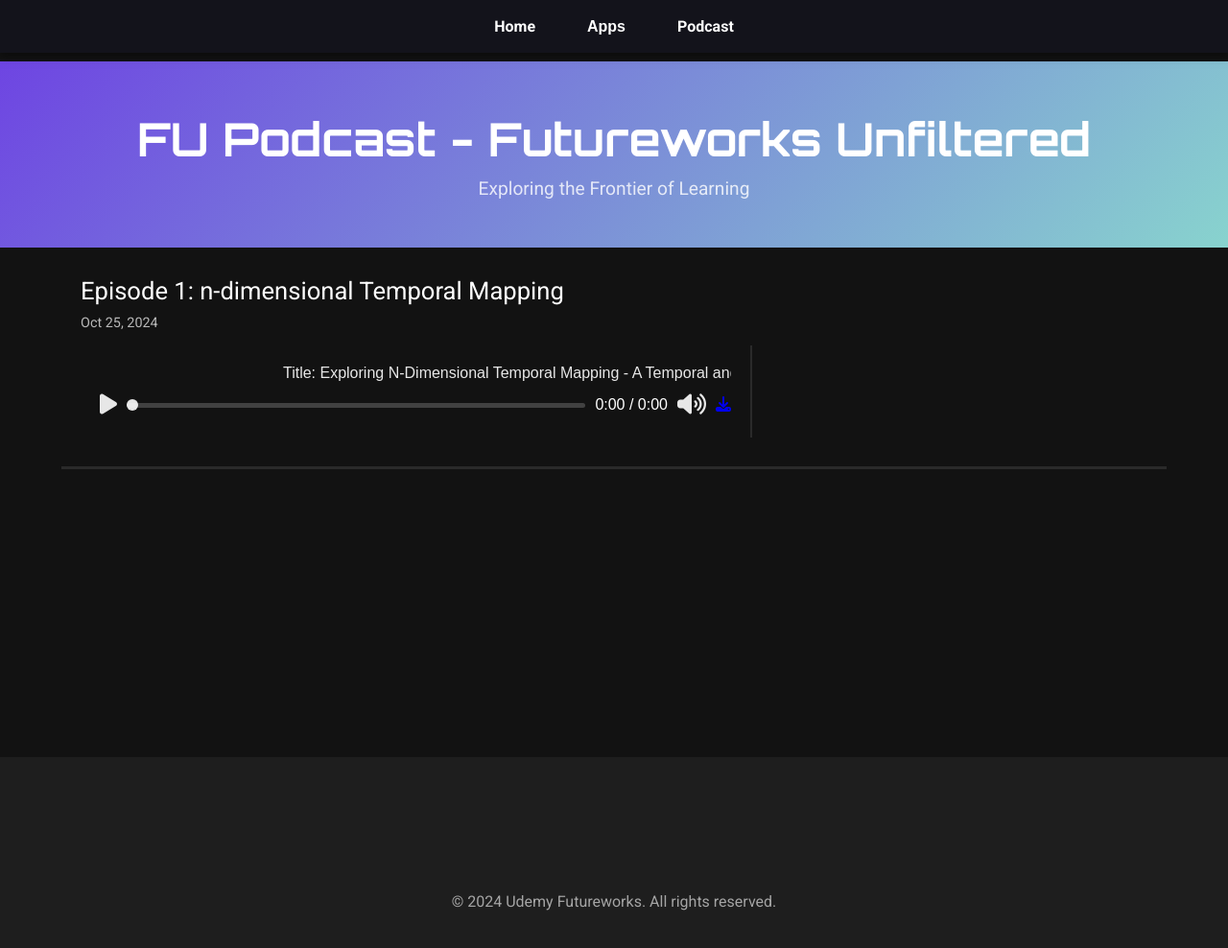
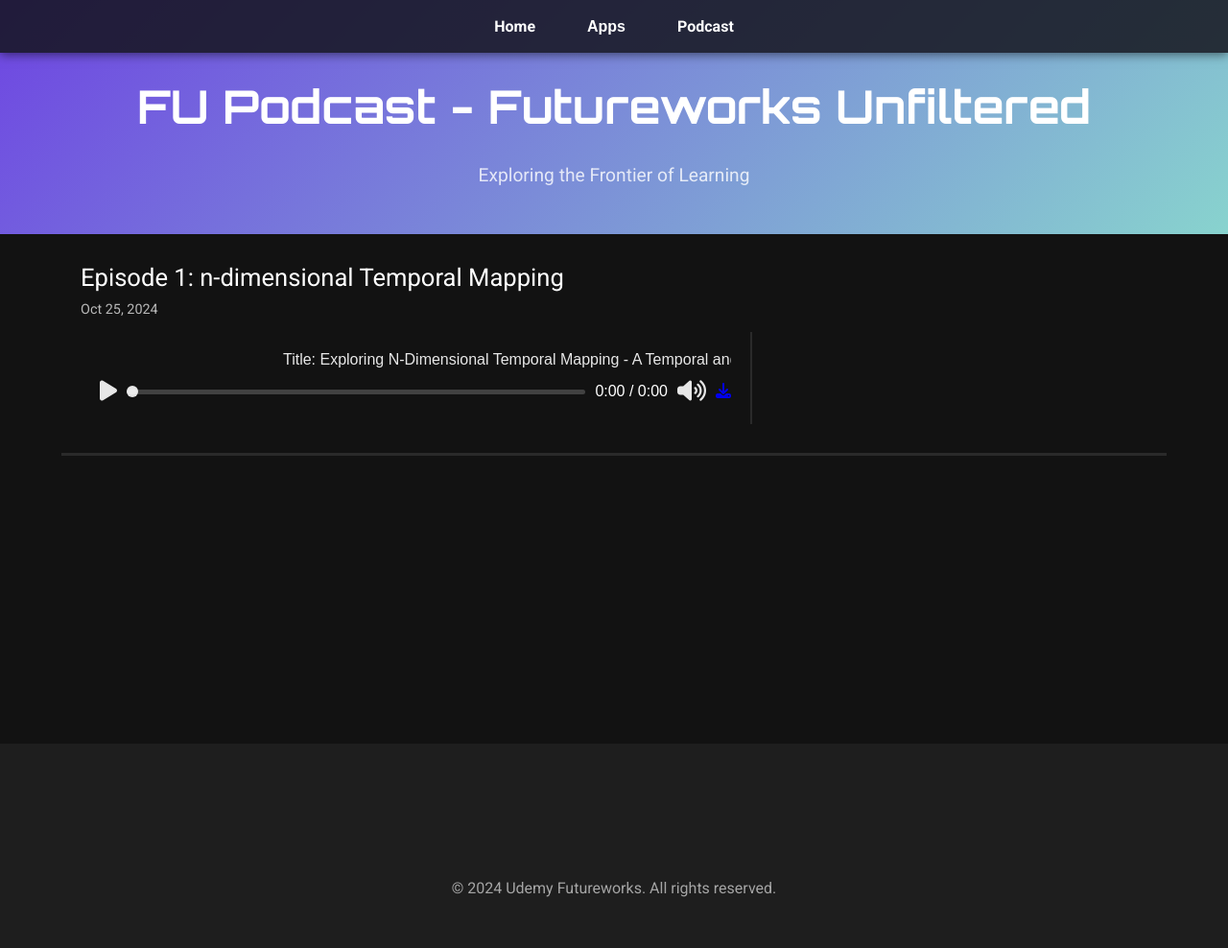
Before and after one commit to steviereynolds/futureworks.github.io, a Jekyll site: the page built from podcast/index.html, in a window 1280 px wide and 1153 px high. Shown: the top 988 px of the window at 96% size. Built offline with Jekyll 4.4.1, drawn with Linux system fonts in a browser that asks for light colours.

Commit message:
Update index.html

```diff
--- a/podcast/index.html
+++ b/podcast/index.html
@@ -8,7 +8,7 @@
   <style>
     /* General Page Styles */
     body, html {
-      margin: 2rem 0;
+      margin: 0;
       padding: 0;
       font-family: 'Roboto', sans-serif;
       background-color: #121212;
@@ -26,7 +26,7 @@
     .header h1 {
       font-size: 3rem;
       font-family: 'Orbitron', sans-serif;
-      margin-bottom: 10px;
+      margin: 30px 0;
     }
 
     .header p {
```
